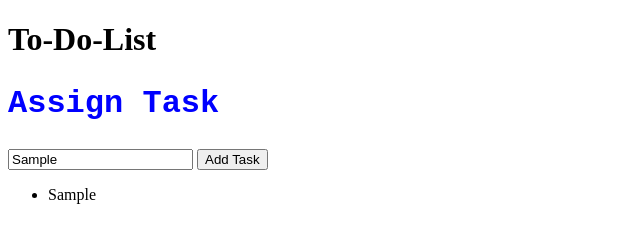
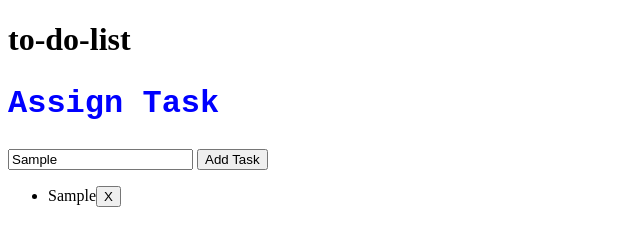
Before and after one commit to AntonioOsCria/to-do-list, a plain HTML site: page pages/index.html in a window 1280 px wide. Both pictures are taken after typing "Sample" into the empty fields and a click on the button "Add Task". Shown: the whole page, without its empty margins (0-640 px from the left). Drawn offline with Linux system fonts and the light colour scheme.

Commit message:
Updated code

```diff
--- a/js/tarefa.js
+++ b/js/tarefa.js
@@ -1,26 +1,14 @@
 
-let content = document.getElementById('Title');
-let title = document.createElement('h1');
-let text = document.createTextNode("To-Do-List");
 
-title.appendChild(text);
-content.appendChild(title);
+function createTask (){
+    const elementList = document.getElementById("ul");
+    const elementInput = document.getElementById("input");
+    const valueTask = elementInput.value;
+    console.log("ola", valueTask)
+    elementList.innerHTML += `<li id="${valueTask}">${valueTask}<button onclick={taskDelete(${valueTask})}>X</button></li>`
+}
 
-//let chamando o botao
-let elementBtn = document.getElementById('addBtn');
-//let chamando a ul
-let elementList = document.getElementById('ul');
-//let chamando o input
-let elementInput = document.getElementById('input');
-//chamei o botao e adicionei um evento nele 'click' e uma funcao
-//que ira criar uma nova li dentro da ul e retorna o texto criado no input
-elementBtn.addEventListener('click', function(){
-    //nesta variavel estou criando o 'li'
-    var list = document.createElement('li')
-    //estou dizendo aqui, que eu quero retorna o conteúdo de texto do elemento criado no input
-    list.innerText = elementInput.value;
-    //estou declarando que a variavel "list" e filha da 'ul' variavel declarada como 'elementList'
-    elementList.appendChild(list);
-
-    list.addEventListener
-})
+function taskDelete(idTask) {
+    console.log('delete',idTask)
+    document.getElementById(idTask).remove();
+}
--- a/pages/index.html
+++ b/pages/index.html
@@ -5,19 +5,19 @@
     <meta http-equiv="X-UA-Compatible" content="IE=edge">
     <meta name="viewport" content="width=device-width, initial-scale=1.0">
     <link rel="stylesheet" href="../css/style.css">
-
+    <script src="../js/tarefa.js"></script>
     <title>To-Do-List</title>
 </head>
 <body>
-    <header id="Title"></header>
-
+    <header ></header>
+     <h1>to-do-list</h1>
     </header>
     <main>
         <section>
             <div class="BoxOne">
                 <h2 class="SecondTitle">Assign Task</h2>
                  <input type="text" id="input" placeholder="New Task..."/>
-                 <button id="addBtn">Add Task</button>
+                 <button id="addBtn" onclick="createTask()">Add Task</button>
             </div>
         </section>
 
@@ -28,6 +28,6 @@
         </section>
     </main>
 
-<script src="/js/tarefa.js"></script>
+
 </body>
 </html>
```
